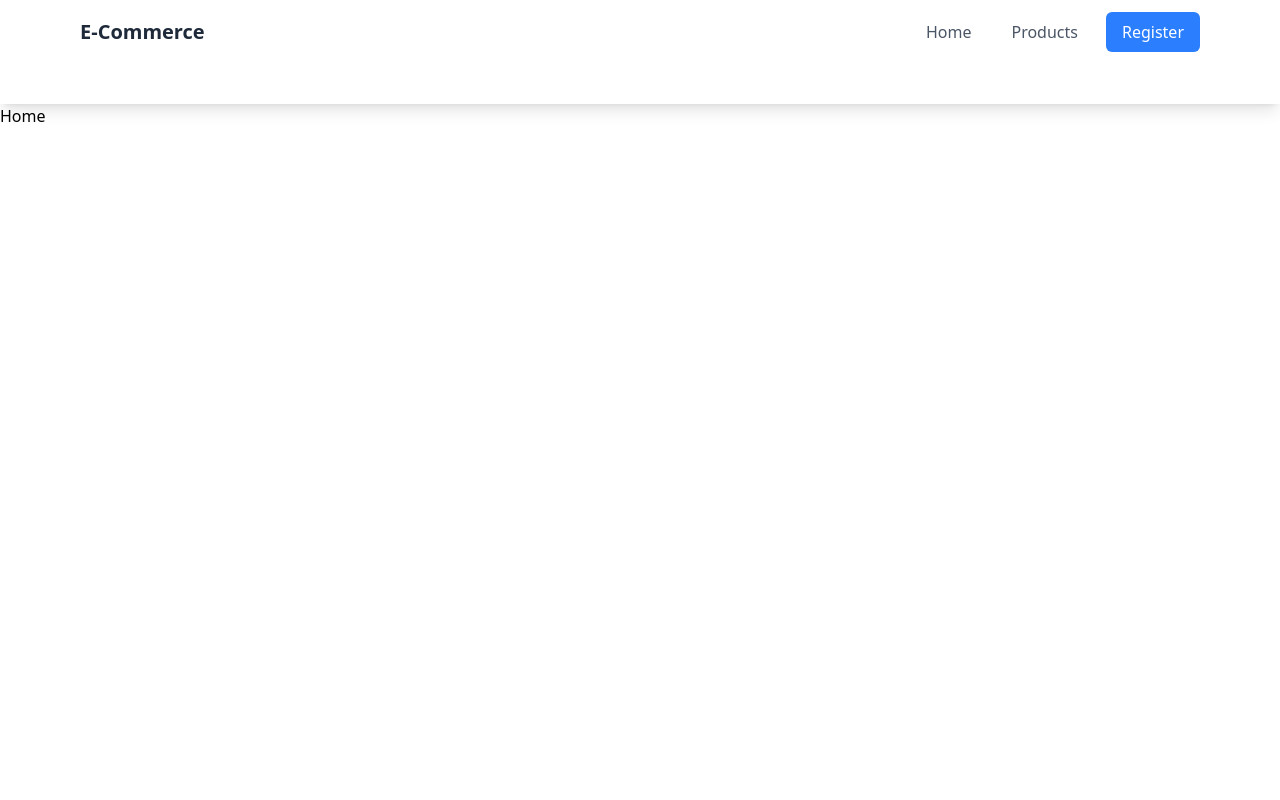
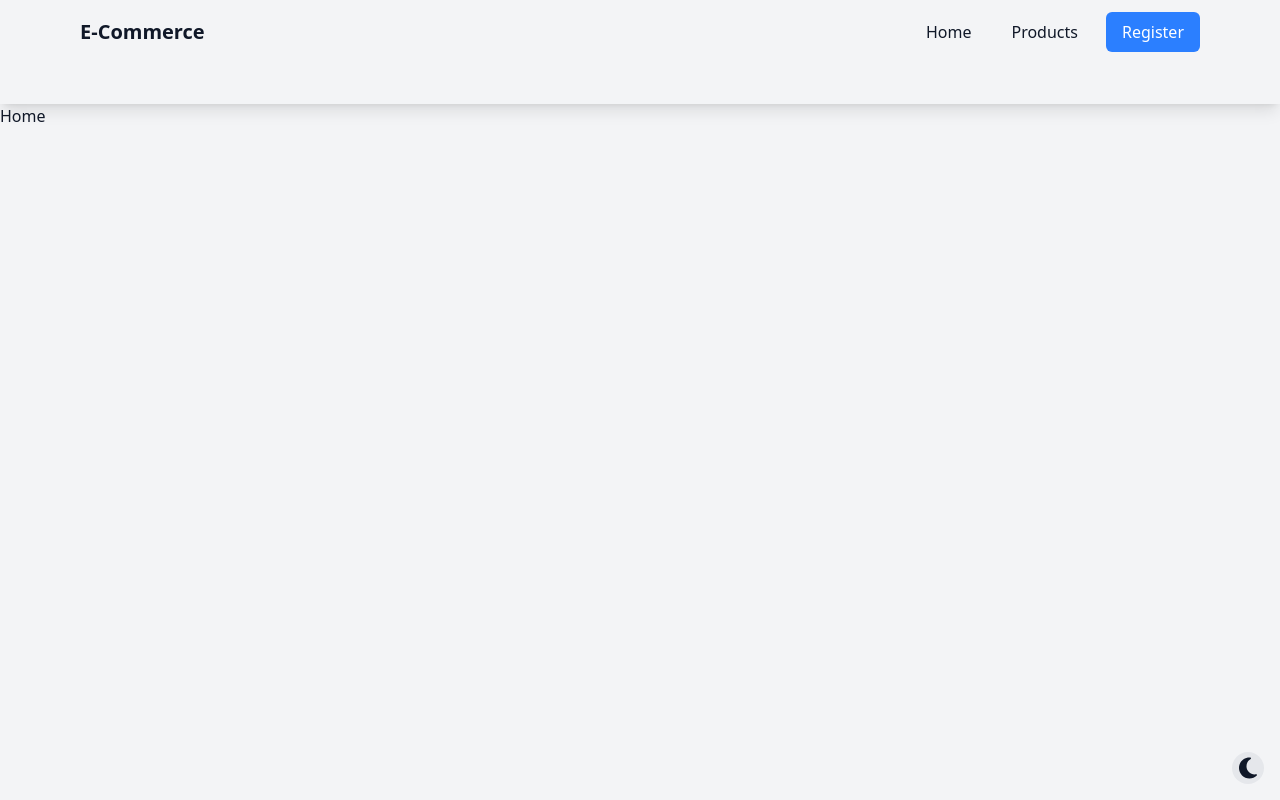
Before and after one commit to benabdallahSamir/ecomerce-mern-stuck, a React (Vite) app in the folder client/: page / in a window 1280 px wide. Built offline with nearby package versions, Linux system fonts and the light colour scheme; no server answers.

Commit message:
create local storage functino , add toggle theme feature

```diff
--- a/client/src/App.jsx
+++ b/client/src/App.jsx
@@ -4,11 +4,18 @@ import { isLoggedIn } from "./api/user";
 import { Route, Routes } from "react-router-dom";
 import Nav from "./pages/com/Nav";
 import Register from "./pages/Register";
+import ThemeToggle, { THEMEKEY } from "./pages/com/Theme";
+import { getItem, setItem } from "./utils/localStorage";
 
 function App() {
   const [loading, setLoading] = useState(true);
   const [isLoggedInState, setIsLoggedInState] = useState(false);
   useEffect(() => {
+    let gettheme = getItem(THEMEKEY);
+    if (gettheme === null) {
+      setItem(THEMEKEY, "light");
+      gettheme = "light";
+    }
     (async function () {
       const res = await isLoggedIn();
       if (res.status === 200) {
@@ -22,7 +29,8 @@ function App() {
     return <Loader />;
   }
   return (
-    <div className="w-full h-screen ">
+    <div className="w-full h-screen relateive dark:bg-gray-900 dark:text-gray-200 bg-gray-100 text-gray-900">
+      <ThemeToggle />
       <Nav />
       <div className="h-[87vh] w-full">
         <Routes>
--- a/client/src/index.css
+++ b/client/src/index.css
@@ -1,10 +1,12 @@
 @import "tailwindcss";
+
+@custom-variant dark (&:where(.dark, .dark *));
 
 @theme {
   --animate-register: register 1s ease-in-out forwards;
   --animate-register-reverse: register-reverse 1s ease-in-out forwards;
   --animate-openRegisterAside: openRegisterAside 0.5s ease-in-out forwards
-    reverse;
+  reverse;
 }
 
 @keyframes register {
--- a/client/src/pages/com/Nav.jsx
+++ b/client/src/pages/com/Nav.jsx
@@ -12,11 +12,11 @@ const Nav = ({ isLogged }) => {
   };
 
   return (
-    <nav className="bg-white shadow-lg h-[13vh]">
+    <nav className="shadow-lg h-[13vh]">
       <div className="max-w-6xl mx-auto px-4">
         <div className="flex justify-between items-center h-16">
           <div className="flex-shrink-0">
-            <Link to="/" className="text-xl font-bold text-gray-800">
+            <Link to="/" className="text-xl font-bold">
               E-Commerce
             </Link>
           </div>
@@ -24,7 +24,7 @@ const Nav = ({ isLogged }) => {
           <div className="md:hidden">
             <button
               onClick={() => toggleMenu()}
-              className="text-gray-600 hover:text-gray-900 focus:outline-none cursor-pointer"
+              className="hover:text-gray-900 focus:outline-none cursor-pointer"
             >
               <FontAwesomeIcon icon={isMenuOpen ? faXmark : faBars} />
             </button>
@@ -61,13 +61,13 @@ const NavigationLinks = ({ isLoggedIn, setIsLoggedIn }) => (
   <>
     <Link
       to="/"
-      className="text-gray-600 hover:text-gray-900 px-3 py-2 rounded-md"
+      className="hover:text-gray-900 dark:hover:text-gray-300 px-3 py-2 rounded-md"
     >
       Home
     </Link>
     <Link
       to="/products"
-      className="text-gray-600 hover:text-gray-900 px-3 py-2 rounded-md"
+      className="hover:text-gray-900 dark:hover:text-gray-300 px-3 py-2 rounded-md"
     >
       Products
     </Link>
@@ -76,13 +76,13 @@ const NavigationLinks = ({ isLoggedIn, setIsLoggedIn }) => (
       <>
         <Link
           to="/cart"
-          className="text-gray-600 hover:text-gray-900 px-3 py-2 rounded-md"
+          className="hover:text-gray-900 dark:hover:text-gray-300 px-3 py-2 rounded-md"
         >
           Cart
         </Link>
         <Link
           to="/profile"
-          className="text-gray-600 hover:text-gray-900 px-3 py-2 rounded-md"
+          className="hover:text-gray-900 dark:hover:text-gray-300 px-3 py-2 rounded-md"
         >
           Profile
         </Link>
--- /dev/null
+++ b/client/src/pages/com/Theme.jsx
@@ -0,0 +1,32 @@
+import { faMoon, faSun } from "@fortawesome/free-solid-svg-icons";
+import { FontAwesomeIcon } from "@fortawesome/react-fontawesome";
+import { useEffect, useState } from "react";
+import { getItem, setItem } from "../../utils/localStorage";
+
+export const THEMEKEY = "theme";
+
+const ThemeToggle = () => {
+  const [theme, setTheme] = useState(
+    getItem(THEMEKEY) === "dark" ? "dark" : "light"
+  );
+  useEffect(() => {
+    if (theme === "dark") document.body.classList.add("dark");
+    else document.body.classList.remove("dark");
+  }, [theme]);
+  return (
+    <button
+      onClick={() => {
+        setItem(THEMEKEY, theme === "light" ? "dark" : "light");
+        setTheme(theme === "light" ? "dark" : "light");
+      }}
+      className="absolute bottom-4 right-4 bg-gray-200 rounded-full w-8 h-8 cursor-pointer grid place-items-center"
+    >
+      <FontAwesomeIcon
+        icon={theme === "light" ? faMoon : faSun}
+        className="text-2xl text-gray-900"
+      />
+    </button>
+  );
+};
+
+export default ThemeToggle;
--- /dev/null
+++ b/client/src/utils/localStorage.js
@@ -0,0 +1,14 @@
+export function getItem(key) {
+  const item = localStorage.getItem(key);
+  try {
+    if (item) return JSON.parse(item);
+  } catch (error) {
+    return item;
+  }
+  return null;
+}
+export function setItem(key, value) {
+  if (key === null || value === undefined) return false;
+  localStorage.setItem(key, JSON.stringify(value));
+  return true;
+}
```
